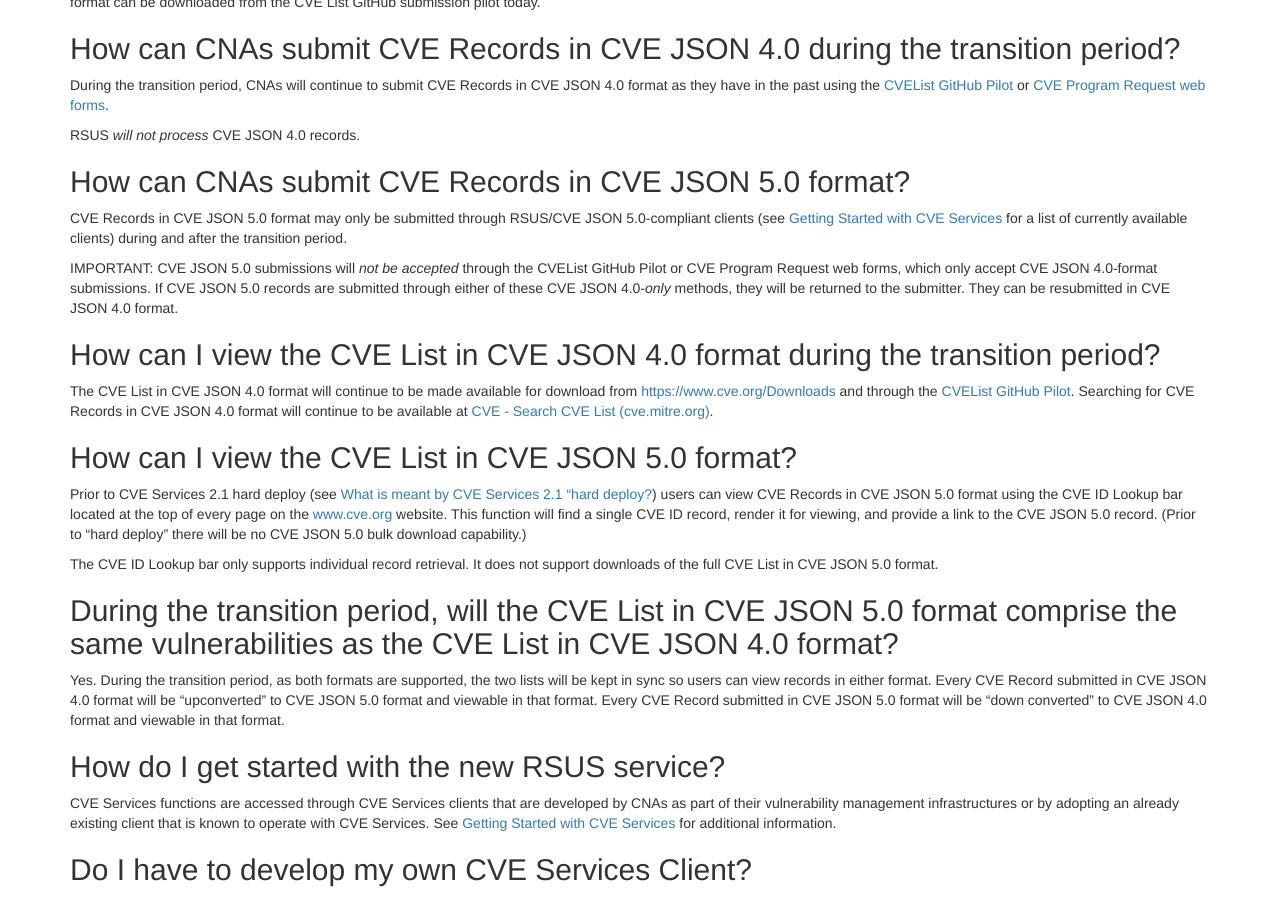
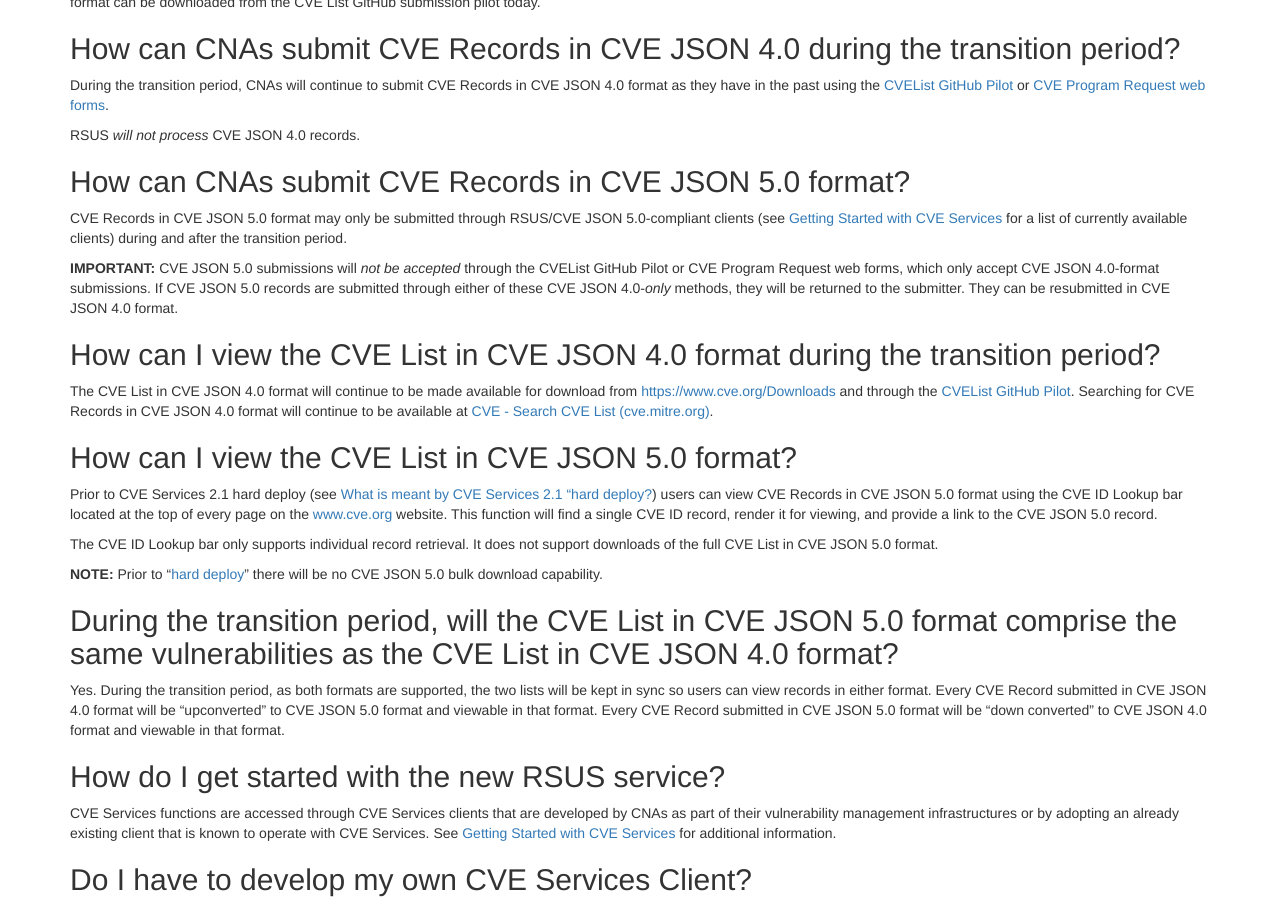
Before and after one commit to CVEProject/cveproject.github.io, a Jekyll site: the page built from automation-cve-services-faqs.md, in a window 1280 px wide and 900 px high, scrolled down 937 px. Built offline with Jekyll 4.4.1, drawn with Linux system fonts in a browser that asks for light colours; nearby versions of some CDN libraries.

Commit message:
Update automation-cve-services-faqs.md

```diff
--- a/automation-cve-services-faqs.md
+++ b/automation-cve-services-faqs.md
@@ -52,9 +52,11 @@ The CVE List in CVE JSON 4.0 format will continue to be made available for downl
 
 ## How can I view the CVE List in CVE JSON 5.0 format?
 
-Prior to CVE Services 2.1 hard deploy (see [What is meant by CVE Services 2.1 “hard deploy?](https://cveproject.github.io/automation-cve-services-faqs#what-is-meant-by-cve-services-21-hard-deploy)) users can view CVE Records in CVE JSON 5.0 format using the CVE ID Lookup bar located at the top of every page on the [www.cve.org](https://www.cve.org/) website. This function will find a single CVE ID record, render it for viewing, and provide a link to the CVE JSON 5.0 record. (Prior to “hard deploy” there will be no CVE JSON 5.0 bulk download capability.)
+Prior to CVE Services 2.1 hard deploy (see [What is meant by CVE Services 2.1 “hard deploy?](https://cveproject.github.io/automation-cve-services-faqs#what-is-meant-by-cve-services-21-hard-deploy)) users can view CVE Records in CVE JSON 5.0 format using the CVE ID Lookup bar located at the top of every page on the [www.cve.org](https://www.cve.org/) website. This function will find a single CVE ID record, render it for viewing, and provide a link to the CVE JSON 5.0 record.
 
 The CVE ID Lookup bar only supports individual record retrieval. It does not support downloads of the full CVE List in CVE JSON 5.0 format.
+
+**NOTE:** Prior to “[hard deploy](https://cveproject.github.io/automation-cve-services-faqs#what-is-meant-by-CVE-Services-21-hard-deploy)” there will be no CVE JSON 5.0 bulk download capability.
 
 ## During the transition period, will the CVE List in CVE JSON 5.0 format comprise the same vulnerabilities as the CVE List in CVE JSON 4.0 format?
 
```
Also changed, not shown: other parts of automation-cve-services-faqs.md (+1 -1 lines).
